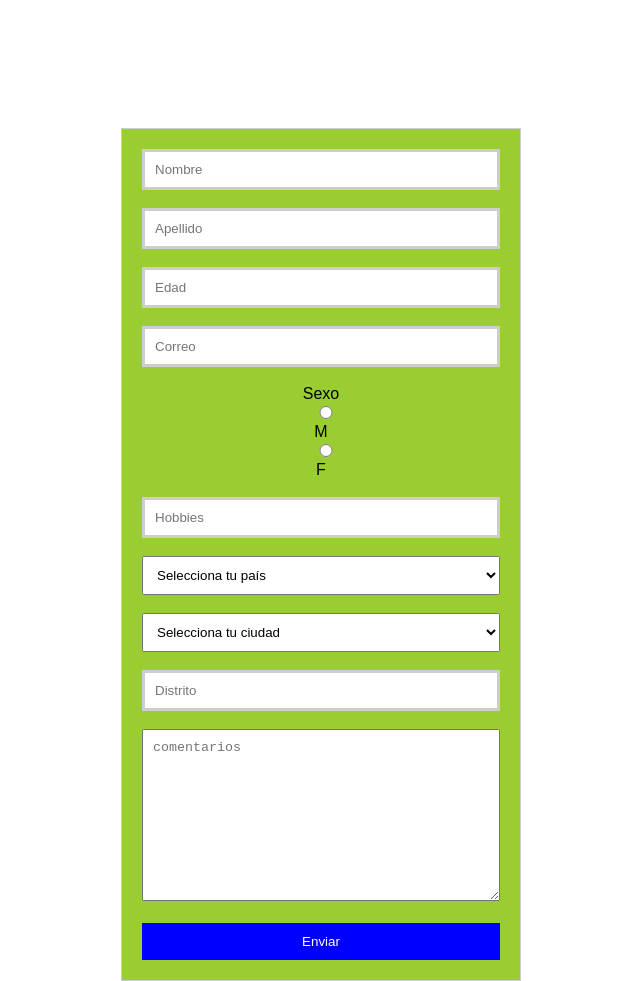
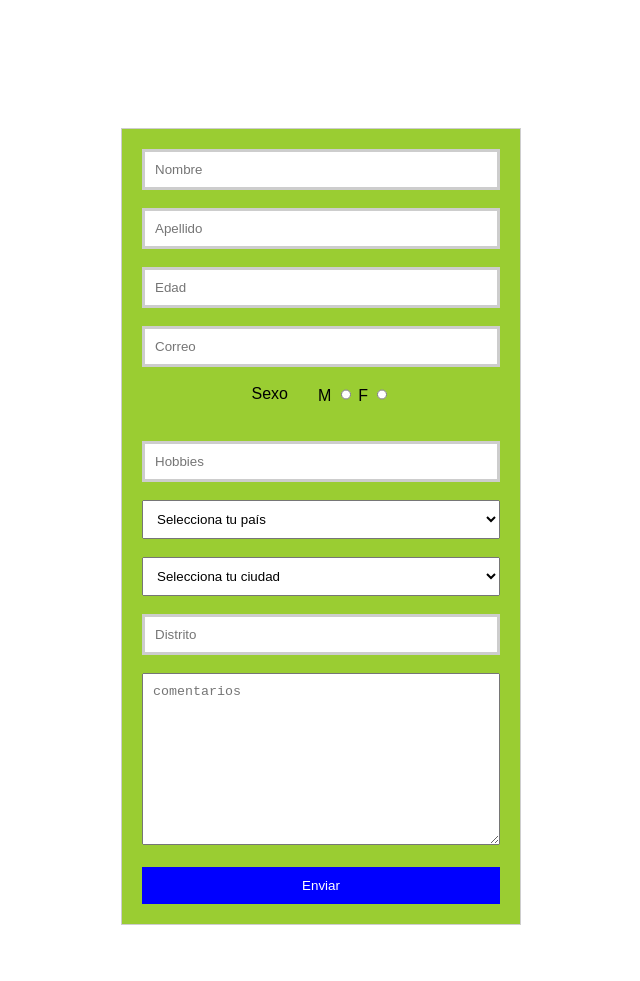
Before and after one commit to Dede1421/proyecto-hackaton2, a plain HTML site: page validation.html in a window 1280 px wide. Shown: the whole page, without its empty margins (319-959 px from the left). After the commit the page ends 933 px from the top, so only its background shows below. Drawn offline with Linux system fonts and the light colour scheme.

Commit message:
se mejoro el formulario de validación

```diff
--- a/validation.html
+++ b/validation.html
@@ -33,6 +33,10 @@
       max-width: 400px;
     }
 
+    .iradio {
+      width: 10px;
+    }
+
     input:focus {
       outline: none;
       box-shadow: 0 0 10px #cdcdcd;
@@ -59,6 +63,16 @@
       max-width: 400px;
     }
 
+    .gender {
+      display: flex;
+      justify-content: center;
+    }
+
+    .gender >label {
+      padding-right: 30px;
+    }
+
+
     button {
       background-color: blue;
       padding: 10px;
@@ -83,15 +97,15 @@
     <input type="email" name="us-email" placeholder="Correo" required>
     <br><br>
 
-    <label>Sexo</label>
-    <label>
-      <input type="radio" name="us-sex" value="M" required>
-      M
-    </label>
-    <label>
-      <input type="radio" name="us-sex" value="F" required>
-      F
-    </label>
+    <div class="gender">
+      <label>Sexo</label> <br>
+      <div>
+        <label>M</label>
+        <input class="iradio" type="radio" name="us-sex" value="M" required>
+        <label>F</label>
+        <input class="iradio" type="radio" name="us-sex" value="F" required>
+      </div>
+    </div>
 
     <br><br>
     <input type="text" name="us-hobby" placeholder="Hobbies" required>
```
